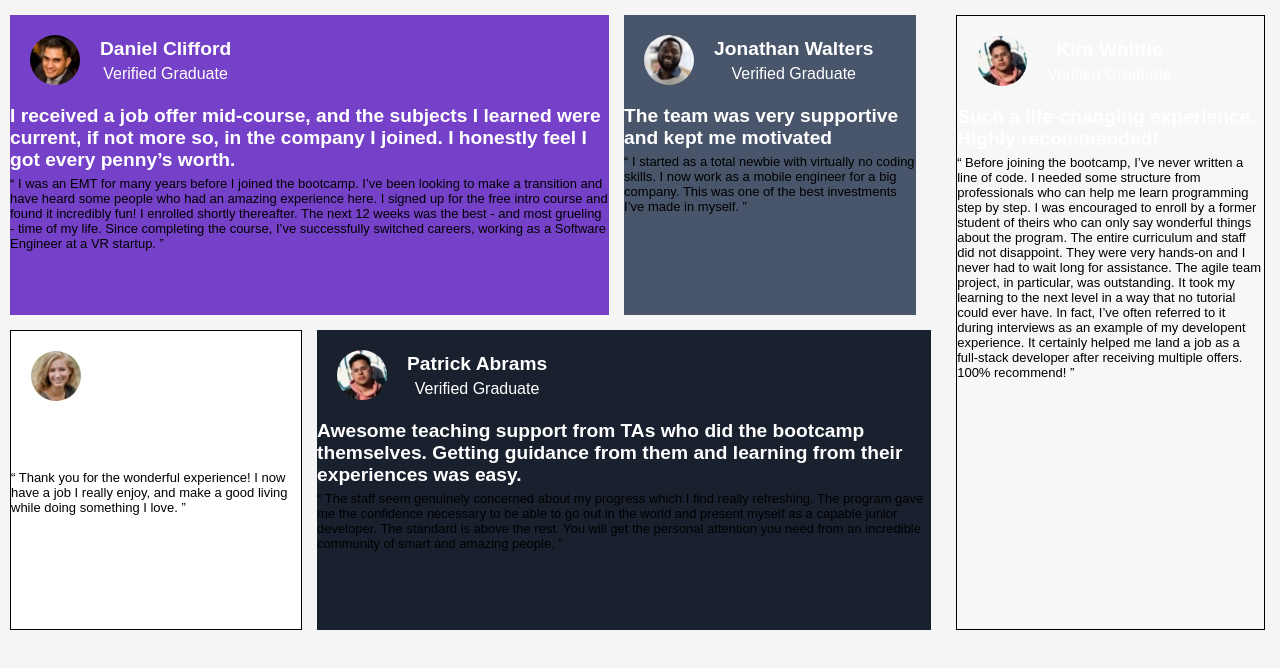
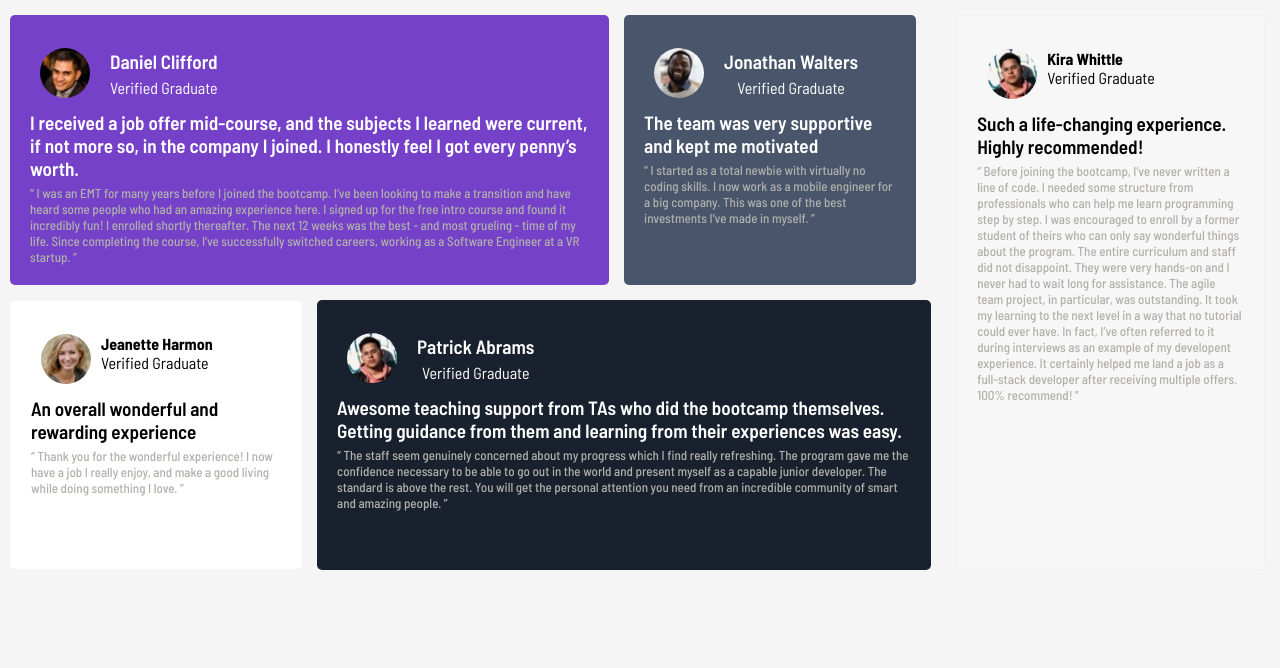
Before and after one commit to kemboi590/Testimonials, a plain HTML site: page index.html in a window 1280 px wide. Drawn offline with Linux system fonts and the light colour scheme.

Commit message:
style: Update font and color styles for testimonials

```diff
--- a/index.html
+++ b/index.html
@@ -4,6 +4,10 @@
     <meta charset="UTF-8" />
     <meta name="viewport" content="width=device-width, initial-scale=1.0" />
     <link rel="stylesheet" href="./style.css" />
+    <link
+      href="https://fonts.googleapis.com/css2?family=Barlow+Semi+Condensed:ital,wght@0,100;0,200;0,300;0,400;0,500;0,600;0,700;0,800;0,900;1,100;1,200;1,300;1,400;1,500;1,600;1,700;1,800;1,900&display=swap"
+      rel="stylesheet"
+    />
     <title>Testimonials</title>
   </head>
   <body>
@@ -70,14 +74,14 @@
             <img src="./images/image-jeanette.jpg" alt="" />
           </div>
 
-          <div class="user-details">
+          <div class="user-details-black">
             <h4 class="name">Jeanette Harmon</h4>
             <p class="verified-graduate">Verified Graduate</p>
           </div>
         </div>
 
         <div class="lower-profile">
-          <div class="title-description">
+          <div class="title-description-black">
             An overall wonderful and rewarding experience
           </div>
           <div class="more-testimonial">
@@ -126,14 +130,14 @@
             <img src="./images/image-patrick.jpg" alt="" />
           </div>
 
-          <div class="user-details">
+          <div class="user-details-black">
             <h4 class="name">Kira Whittle</h4>
             <p class="verified-graduate">Verified Graduate</p>
           </div>
         </div>
 
         <div class="lower-profile">
-          <div class="title-description">
+          <div class="title-description-black">
             Such a life-changing experience. Highly recommended!
           </div>
           <div class="more-testimonial">
--- a/style.css
+++ b/style.css
@@ -6,7 +6,9 @@
 }
 
 body {
-  font-family: "Poppins", sans-serif;
+  font-family: "Barlow Semi Condensed", sans-serif;
+  font-weight: 400;
+  font-style: normal;
   display: grid;
   background-color: #f5f5f5;
   grid-template-columns: 2.5fr 0.9fr;
@@ -31,20 +33,27 @@ body {
 }
 .first-testimony {
   background-color: hsl(263, 55%, 52%);
+  padding: 20px;
+  border-radius: 5px;
 }
 
 .second-testimony {
   background-color: hsl(217, 19%, 35%);
-  height: 300px;
+  padding: 20px;
+  border-radius: 5px;
 }
 
 .third-testimony {
   background-color: hsl(0, 0%, 100%);
-  border: 1px solid black;
+  border: 1px solid #3a383809;
+  border-radius: 5px;
+  padding: 20px;
 }
 
 .fourth-testimony {
   background-color: hsl(219, 29%, 14%);
+  padding: 20px;
+  border-radius: 5px;
 }
 
 .aside-section {
@@ -55,11 +64,13 @@ body {
 }
 .aside-testimony {
   background-color: #ffffff38;
-  border: 1px solid black;
+  border: 1px solid #3a383809;
+  border-radius: 5px;
+  padding: 20px;
 }
 .profile {
   display: flex;
-  margin: 20px;
+  padding: 13px 10px;
 }
 
 .dp {
@@ -83,7 +94,14 @@ body {
   margin-left: 10px;
 }
 
+.user-details-black {
+  color: #000;
+}
+
 .user-details h4 {
+  font-family: "Barlow Semi Condensed", sans-serif;
+  font-weight: 500;
+  font-style: normal;
   font-size: 1.2rem;
   font-weight: 600;
   color: #fff;
@@ -96,15 +114,51 @@ body {
   font-weight: 400;
 }
 
-.title-description{
+.title-description {
   font-size: 1.2rem;
   font-weight: 600;
   color: #fff;
   margin-bottom: 5px;
-
-
 }
 
-.more-testimonial{
+.title-description-black {
+  font-size: 1.2rem;
+  font-weight: 600;
+  color: #000;
+  margin-bottom: 5px;
+}
+
+.more-testimonial {
   font-size: 13px;
+  color: #b1b0ac;
+  font-weight: 500;
 }
+
+/* media queries */
+@media screen and (max-width: 375px) {
+  body {
+    grid-template-columns: 1fr;
+  }
+
+  .main-section {
+    grid-template-columns: 1fr;
+    grid-template-rows: auto; /* Allow rows to adjust automatically */
+  }
+
+  .main-section :nth-child(1),
+  .main-section :nth-child(2),
+  .main-section :nth-child(3),
+  .main-section :nth-child(4) {
+    grid-column: auto; /* Remove specific grid column spans */
+  }
+
+  .aside-section {
+    grid-column: auto; /* Ensure aside comes after main content */
+    padding: 0;
+    margin-top: 20px;
+  }
+
+  .aside-testimony {
+    margin-top: 0;
+  }
+}
```
